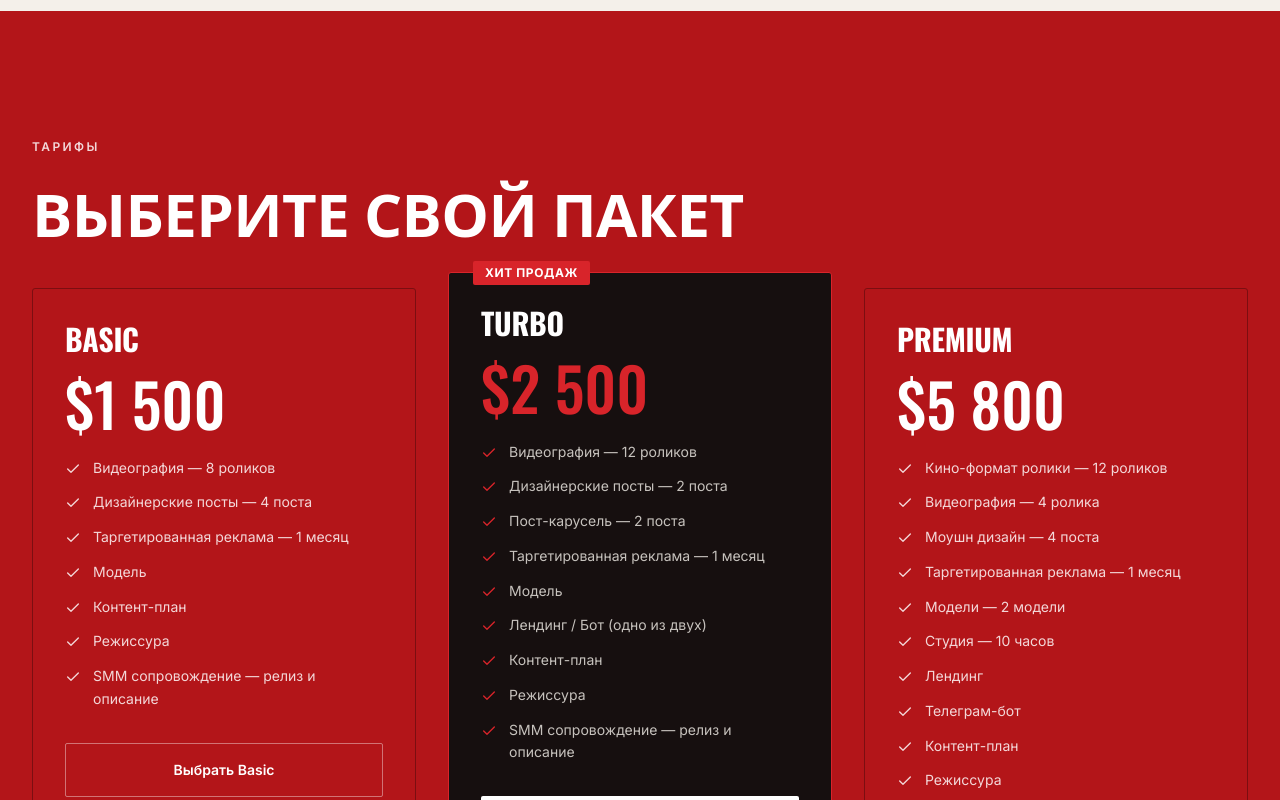
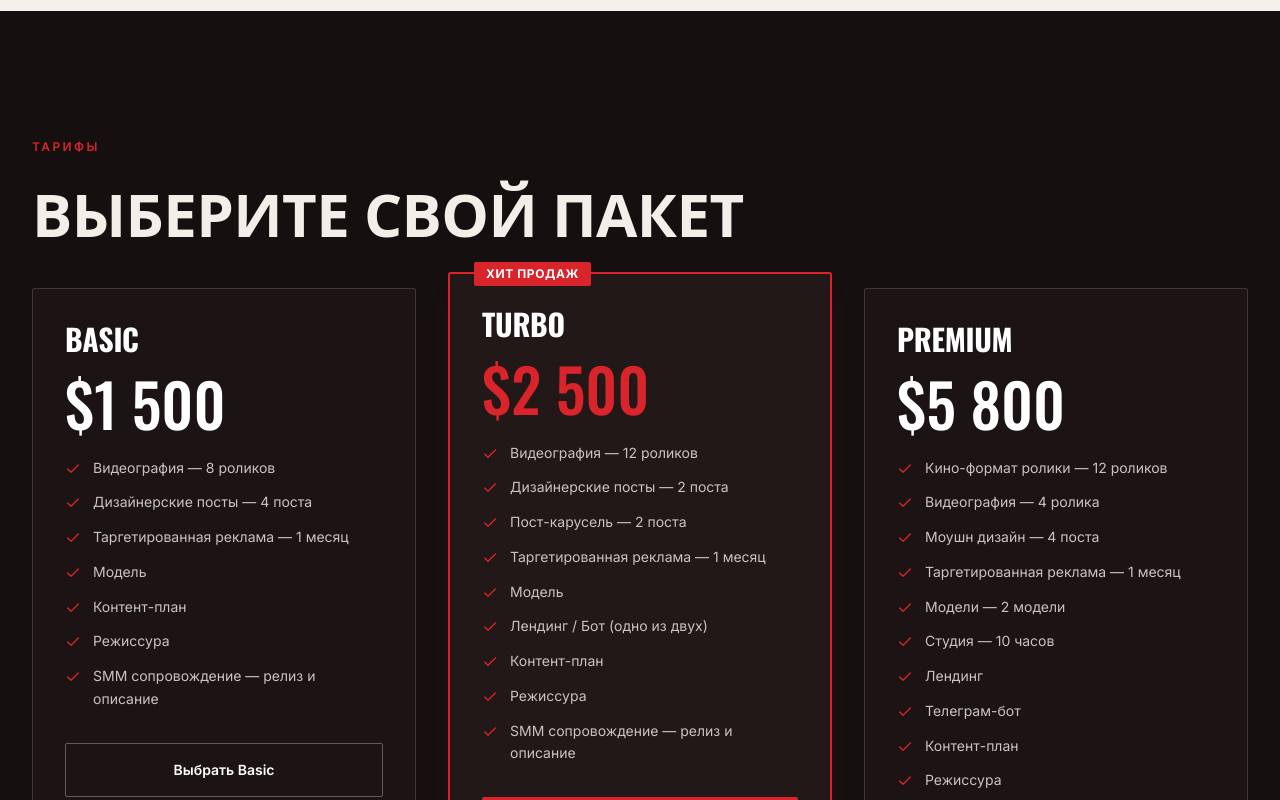
Before and after one commit to nursulton-front-dev/ramgle-smm-agency, a React (Vite) app: page / in a window 1280 px wide. Shown: the part 5780-6580 px from the top of the page. Built offline with nearby package versions, Linux system fonts and the light colour scheme.

Commit message:
Set pricing section background to black and remove white accents

```diff
--- a/src/components/sections/Pricing.tsx
+++ b/src/components/sections/Pricing.tsx
@@ -13,11 +13,11 @@ export function Pricing({ onSelectPlan }: PricingProps) {
   };
 
   return (
-    <section id="pricing" className="bg-red py-24 md:py-32">
+    <section id="pricing" className="bg-ink py-24 md:py-32">
       <div className="max-w-8xl mx-auto px-4 md:px-8">
         <Reveal>
-          <div className="rubric text-on-red mb-6">{pricing.rubric}</div>
-          <h2 className="font-display text-white text-4xl md:text-5xl lg:text-6xl mb-12">
+          <div className="rubric text-red-bright mb-6">{pricing.rubric}</div>
+          <h2 className="font-display text-paper text-4xl md:text-5xl lg:text-6xl mb-12">
             {pricing.title}
           </h2>
         </Reveal>
@@ -28,8 +28,8 @@ export function Pricing({ onSelectPlan }: PricingProps) {
               <div
                 className={`relative h-full p-6 md:p-8 flex flex-col border transition-all ${
                   plan.featured
-                    ? 'bg-ink border-red-bright md:-mt-4 md:mb-4'
-                    : 'bg-red border-red-deep hover:border-red-bright'
+                    ? 'bg-ink-2 border-2 border-red-bright md:-mt-4 md:mb-4 shadow-xl shadow-red-bright/10'
+                    : 'bg-ink-2/60 border border-white/15 hover:border-red-bright/60'
                 }`}
                 style={{ borderRadius: '3px' }}
               >
@@ -38,11 +38,7 @@ export function Pricing({ onSelectPlan }: PricingProps) {
                     {plan.badge}
                   </div>
                 )}
-                <h3
-                  className={`font-display text-2xl md:text-3xl mb-4 ${
-                    plan.featured ? 'text-white' : 'text-white'
-                  }`}
-                >
+                <h3 className="font-display text-2xl md:text-3xl mb-4 text-white">
                   {plan.name}
                 </h3>
                 <div
@@ -57,15 +53,9 @@ export function Pricing({ onSelectPlan }: PricingProps) {
                     <li key={j} className="flex items-start gap-3">
                       <Check
                         size={16}
-                        className={`mt-1 shrink-0 ${
-                          plan.featured ? 'text-red-bright' : 'text-on-red'
-                        }`}
+                        className="mt-1 shrink-0 text-red-bright"
                       />
-                      <span
-                        className={`text-sm leading-relaxed ${
-                          plan.featured ? 'text-paper/80' : 'text-on-red'
-                        }`}
-                      >
+                      <span className="text-sm leading-relaxed text-paper/80">
                         {f}
                       </span>
                     </li>
@@ -78,8 +68,8 @@ export function Pricing({ onSelectPlan }: PricingProps) {
                   }}
                   className={`w-full py-4 font-semibold text-sm transition-colors ${
                     plan.featured
-                      ? 'bg-white text-ink hover:bg-on-red'
-                      : 'bg-transparent border border-white/40 text-white hover:bg-white/10'
+                      ? 'bg-red-bright text-white hover:bg-red-deep'
+                      : 'bg-transparent border border-white/30 text-white hover:border-red-bright hover:bg-red-bright/10'
                   }`}
                   style={{ borderRadius: '2px' }}
                 >
@@ -92,7 +82,7 @@ export function Pricing({ onSelectPlan }: PricingProps) {
 
         {pricing.note && (
           <Reveal delay={0.3}>
-            <p className="text-center text-on-red text-sm md:text-base mt-10 font-medium opacity-90">
+            <p className="text-center text-white/50 text-sm md:text-base mt-10 font-medium">
               {pricing.note}
             </p>
           </Reveal>
```
